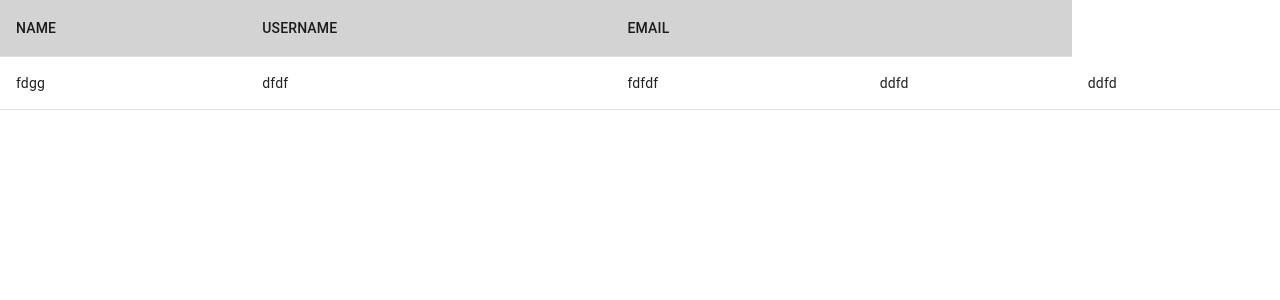
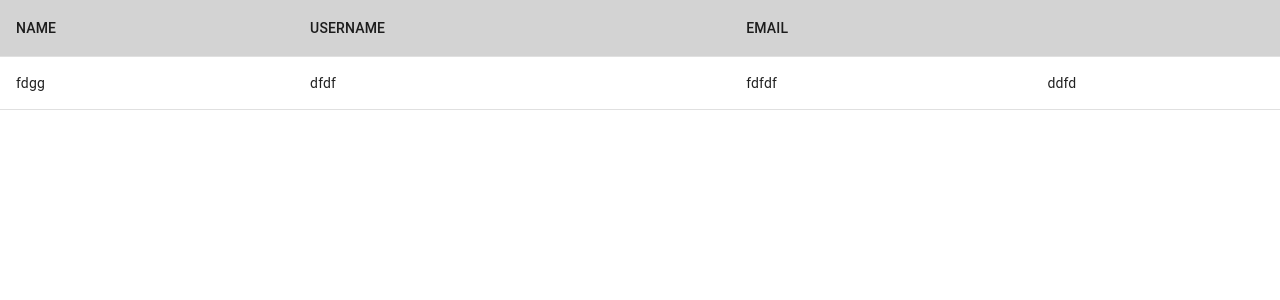
Before and after one commit to IvanKovacevic86/table-graphql, a React (Create React App) app: page / in a window 1280 px wide. Shown: the top 300 px of the page. Built offline with nearby package versions, Linux system fonts and the light colour scheme.

Commit message:
modified2

```diff
--- a/src/App.js
+++ b/src/App.js
@@ -30,7 +30,6 @@ function App() {
             <TableCell>dfdf</TableCell>
             <TableCell>fdfdf</TableCell>
             <TableCell>ddfd</TableCell>
-            <TableCell>ddfd</TableCell>
           </TableRow>
         </TableBody>
       </Table>
```
